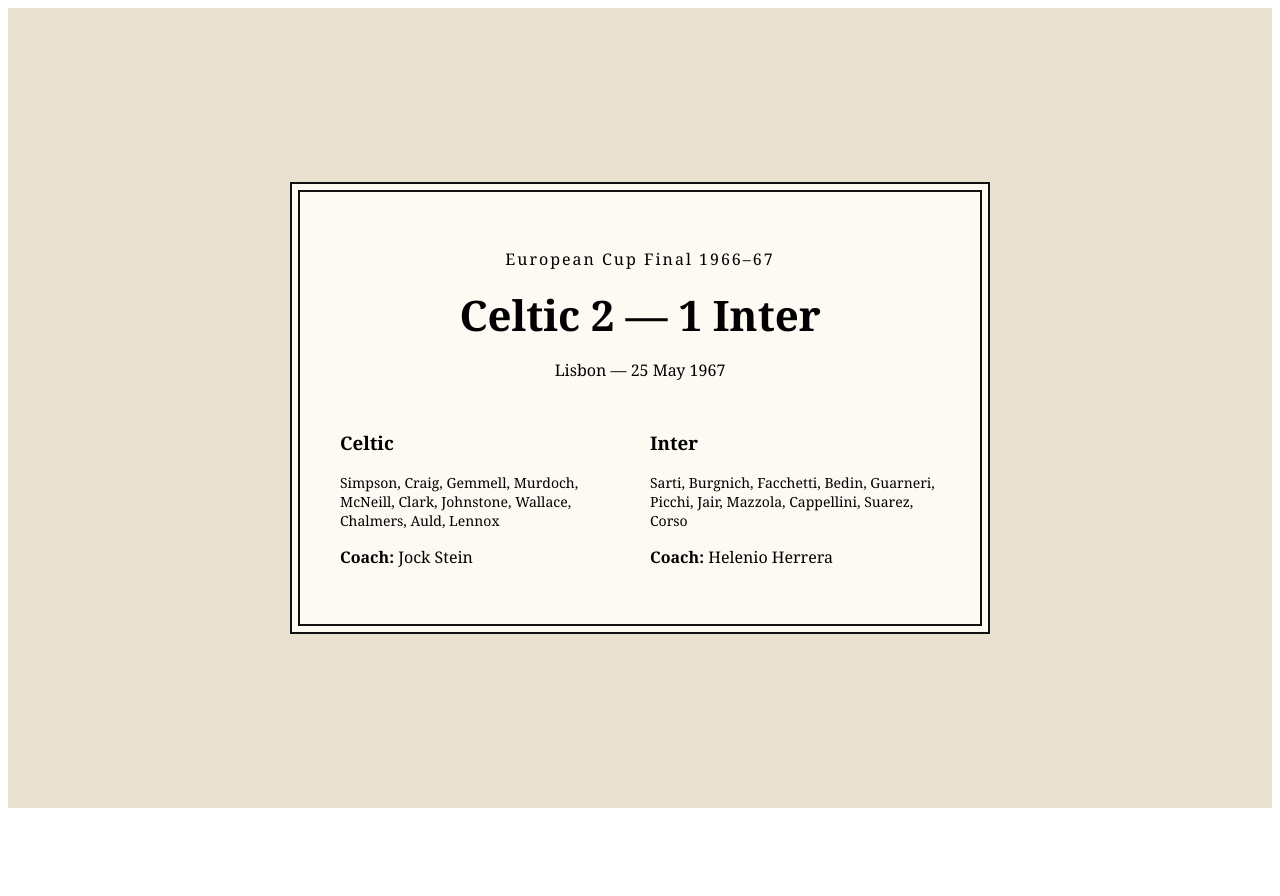
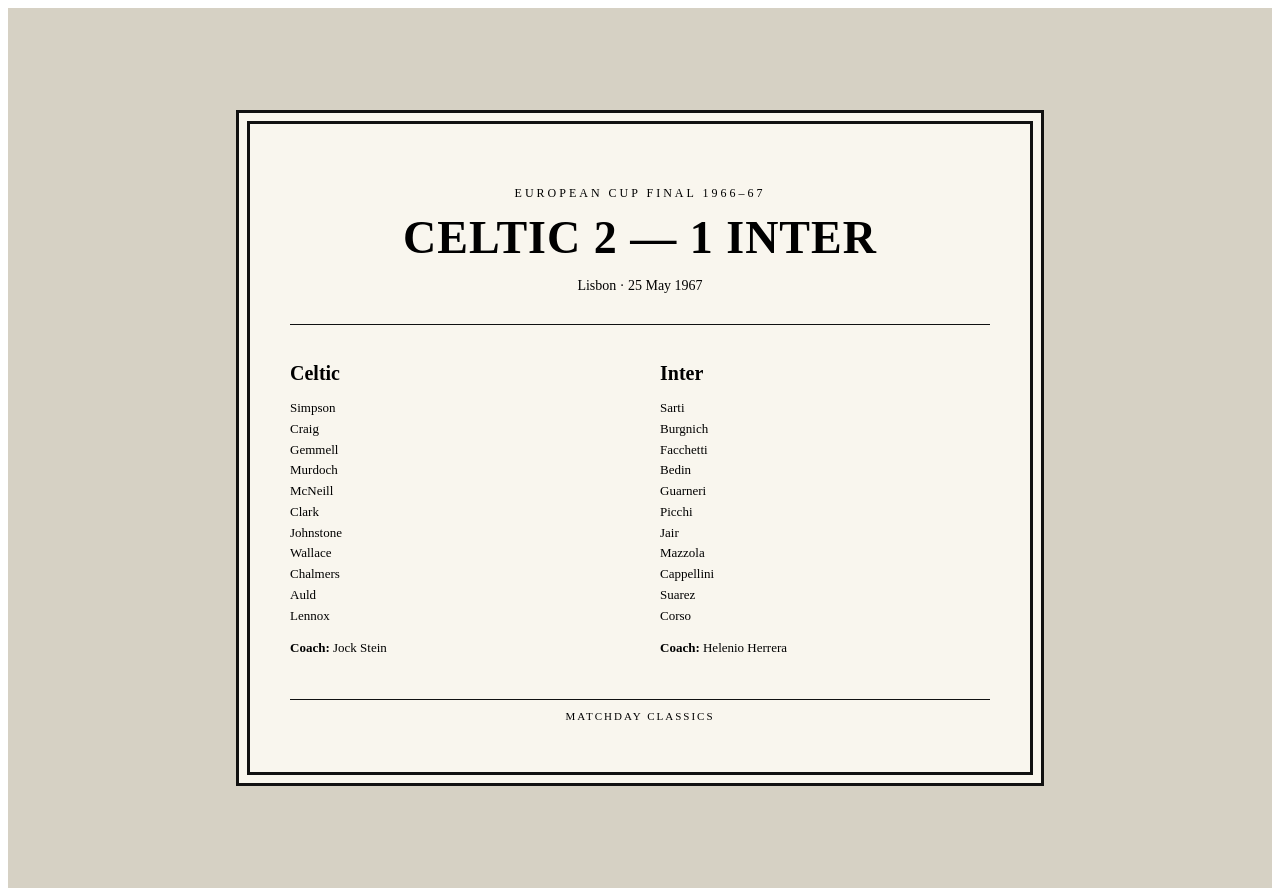
Before and after one commit to fiumara-4/matchday-classics, a Next.js app: page / in a window 1280 px wide. Before the commit the page ends 816 px from the top, so only its background shows below. Built offline with nearby package versions, Linux system fonts and the light colour scheme.

Commit message:
Update page.tsx

```diff
--- a/app/page.tsx
+++ b/app/page.tsx
@@ -1,59 +1,132 @@
 export default function Home() {
   return (
     <main style={{
-      background: "#e9e2d0",
+      background: "#d6d1c4",
       minHeight: "100vh",
       display: "flex",
       justifyContent: "center",
       alignItems: "center",
-      fontFamily: "Georgia, serif"
+      padding: "40px",
+      fontFamily: "'Times New Roman', serif"
     }}>
       <div style={{
-        width: "600px",
-        background: "#fdfaf3",
-        padding: "40px",
-        border: "2px solid #111",
-        boxShadow: "0 0 0 6px #fdfaf3, 0 0 0 8px #111"
+        width: "700px",
+        background: "#f9f6ee",
+        padding: "50px 40px",
+        border: "3px solid #111",
+        boxShadow: "0 0 0 8px #f9f6ee, 0 0 0 11px #111"
       }}>
 
-        <p style={{ textAlign: "center", letterSpacing: "2px" }}>
-          European Cup Final 1966–67
-        </p>
+        {/* HEADER */}
+        <div style={{ textAlign: "center", marginBottom: "30px" }}>
+          <p style={{
+            letterSpacing: "3px",
+            fontSize: "12px",
+            marginBottom: "10px"
+          }}>
+            EUROPEAN CUP FINAL 1966–67
+          </p>
 
-        <h1 style={{
-          textAlign: "center",
-          fontSize: "42px",
-          margin: "10px 0"
+          <h1 style={{
+            fontSize: "46px",
+            margin: "10px 0",
+            letterSpacing: "1px"
+          }}>
+            CELTIC 2 — 1 INTER
+          </h1>
+
+          <p style={{ fontSize: "14px" }}>
+            Lisbon · 25 May 1967
+          </p>
+        </div>
+
+        {/* LINE */}
+        <div style={{
+          borderTop: "1px solid #111",
+          margin: "20px 0"
+        }} />
+
+        {/* CONTENT */}
+        <div style={{
+          display: "flex",
+          justifyContent: "space-between",
+          gap: "40px"
         }}>
-          Celtic 2 — 1 Inter
-        </h1>
 
-        <p style={{ textAlign: "center", marginBottom: "30px" }}>
-          Lisbon — 25 May 1967
-        </p>
+          {/* TEAM 1 */}
+          <div style={{ width: "50%" }}>
+            <h2 style={{
+              fontSize: "20px",
+              marginBottom: "10px"
+            }}>
+              Celtic
+            </h2>
 
-        <div style={{ display: "flex", gap: "20px" }}>
-
-          <div style={{ flex: 1 }}>
-            <h3>Celtic</h3>
-            <p style={{ fontSize: "14px" }}>
-              Simpson, Craig, Gemmell, Murdoch, McNeill, Clark,
-              Johnstone, Wallace, Chalmers, Auld, Lennox
+            <p style={{
+              fontSize: "13px",
+              lineHeight: "1.6"
+            }}>
+              Simpson<br/>
+              Craig<br/>
+              Gemmell<br/>
+              Murdoch<br/>
+              McNeill<br/>
+              Clark<br/>
+              Johnstone<br/>
+              Wallace<br/>
+              Chalmers<br/>
+              Auld<br/>
+              Lennox
             </p>
 
-            <p><strong>Coach:</strong> Jock Stein</p>
+            <p style={{ marginTop: "10px", fontSize: "13px" }}>
+              <strong>Coach:</strong> Jock Stein
+            </p>
           </div>
 
-          <div style={{ flex: 1 }}>
-            <h3>Inter</h3>
-            <p style={{ fontSize: "14px" }}>
-              Sarti, Burgnich, Facchetti, Bedin, Guarneri,
-              Picchi, Jair, Mazzola, Cappellini, Suarez, Corso
+          {/* TEAM 2 */}
+          <div style={{ width: "50%" }}>
+            <h2 style={{
+              fontSize: "20px",
+              marginBottom: "10px"
+            }}>
+              Inter
+            </h2>
+
+            <p style={{
+              fontSize: "13px",
+              lineHeight: "1.6"
+            }}>
+              Sarti<br/>
+              Burgnich<br/>
+              Facchetti<br/>
+              Bedin<br/>
+              Guarneri<br/>
+              Picchi<br/>
+              Jair<br/>
+              Mazzola<br/>
+              Cappellini<br/>
+              Suarez<br/>
+              Corso
             </p>
 
-            <p><strong>Coach:</strong> Helenio Herrera</p>
+            <p style={{ marginTop: "10px", fontSize: "13px" }}>
+              <strong>Coach:</strong> Helenio Herrera
+            </p>
           </div>
 
+        </div>
+
+        {/* FOOTER */}
+        <div style={{
+          borderTop: "1px solid #111",
+          marginTop: "30px",
+          paddingTop: "10px",
+          textAlign: "center",
+          fontSize: "11px",
+          letterSpacing: "2px"
+        }}>
+          MATCHDAY CLASSICS
         </div>
 
       </div>
```
